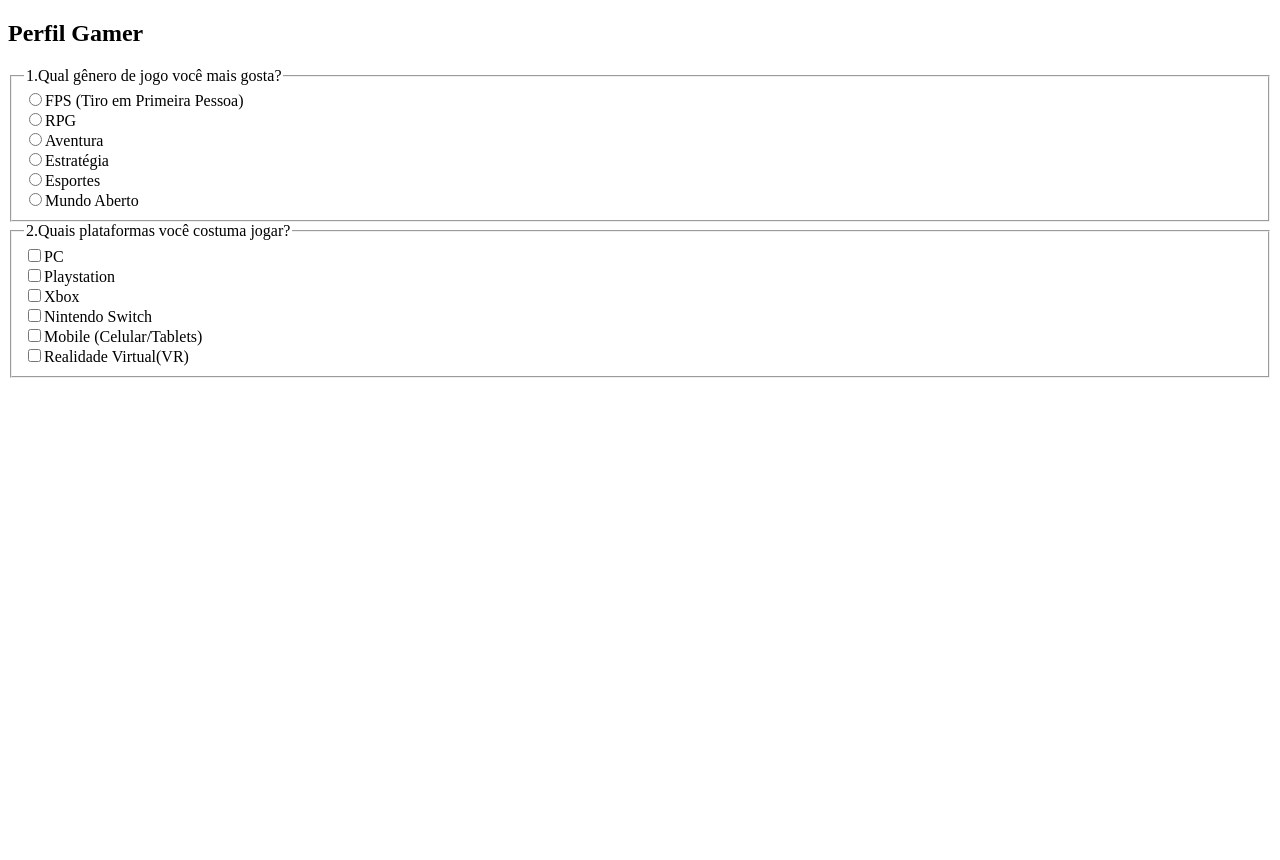
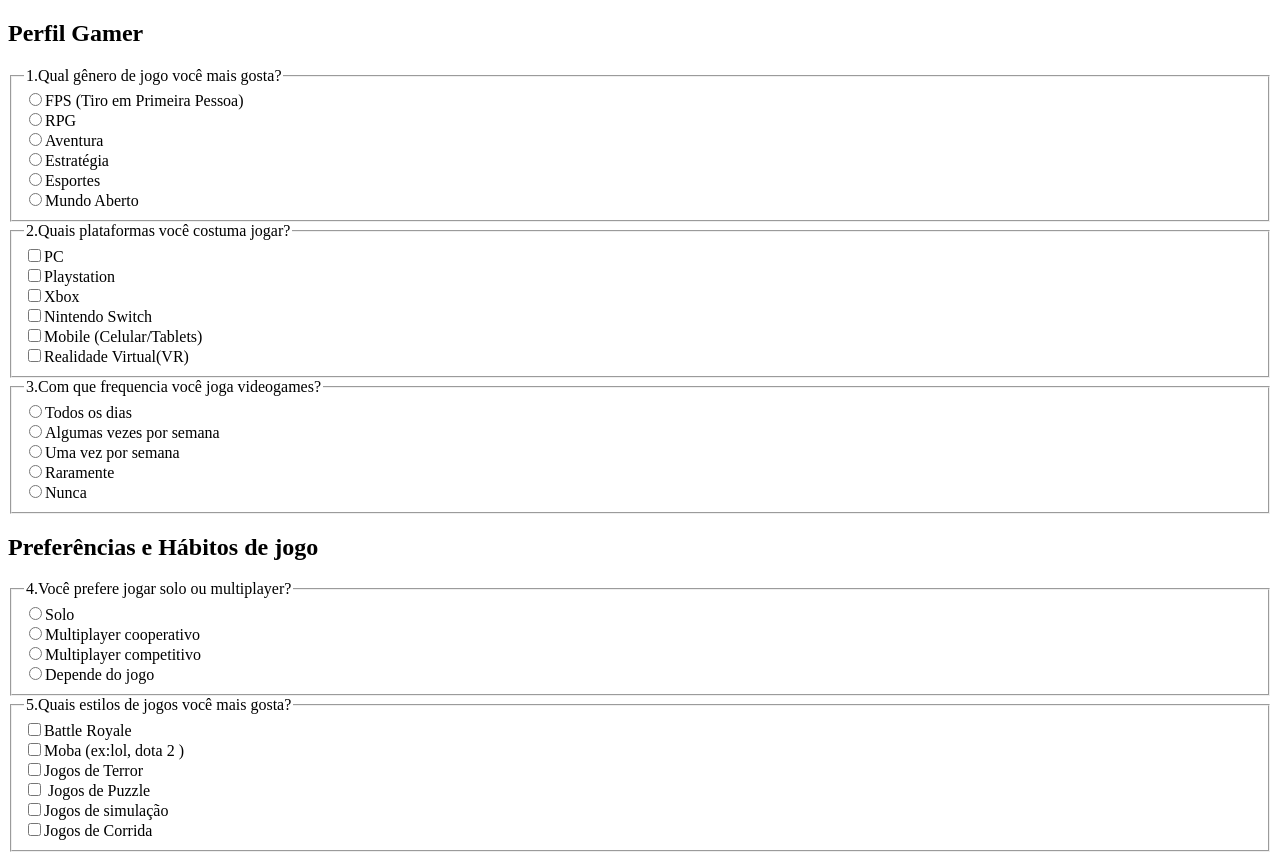
Before and after one commit to RodriguesJV/Projeto-de-Interface---atividade-03, a plain HTML site: page Atividade 3/pagina.html in a window 1280 px wide. Before the commit the page ends 800 px from the top, so only its background shows below. Drawn offline with Linux system fonts and the light colour scheme.

Commit message:
Add files via upload
Adição de mais questões ao formulário

```diff
--- a/Atividade 3/pagina.html
+++ b/Atividade 3/pagina.html
@@ -27,7 +27,34 @@
             <input type="checkbox" name="plataforma" value="Nintendo Switch">Nintendo Switch <br>
             <input type="checkbox" name="plataforma" value="Mobile">Mobile (Celular/Tablets) <br>
             <input type="checkbox" name="plataforma" value="VR">Realidade Virtual(VR) <br>
+        </fieldset>
 
+        <fieldset>
+            <legend>3.Com que frequencia você joga videogames?</legend>
+            <input type="radio" name="freq" value="todos">Todos os dias <br>
+            <input type="radio" name="freq" value="algumas">Algumas vezes por semana <br>
+            <input type="radio" name="freq" value="uma">Uma vez por semana <br>
+            <input type="radio" name="freq" value="raro">Raramente <br>
+            <input type="radio" name="freq" value="Nunca">Nunca <br>
+        </fieldset>
+
+        <h2>Preferências e Hábitos de jogo</h2>
+        <fieldset>
+            <legend>4.Você prefere jogar solo ou multiplayer?</legend>
+            <input type="radio" name="prefer" value="Solo">Solo <br>
+            <input type="radio" name="prefer" value="cooperativo">Multiplayer cooperativo <br>
+            <input type="radio" name="prefer" value="Competitivo">Multiplayer competitivo <br>
+            <input type="radio" name="prefer" value="Depende">Depende do jogo <br>
+        </fieldset>
+
+        <fieldset>
+            <legend>5.Quais estilos de jogos você mais gosta?</legend>
+            <input type="checkbox" name="style" value="BT">Battle Royale <br>
+            <input type="checkbox" name="style" value="Moba">Moba (ex:lol, dota 2 ) <br>
+            <input type="checkbox" name="style" value="terror">Jogos de Terror <br>
+            <input type="checkbox" name="style" value="Puzzle"> Jogos de Puzzle <br>
+            <input type="checkbox" name="style" value="simulação">Jogos de simulação <br>
+            <input type="checkbox" name="style" value="corrida">Jogos de Corrida <br>
         </fieldset>
     </form>
 </body>
```
Also changed, not shown: Atividade 3/index.html (+1 -0 lines).
